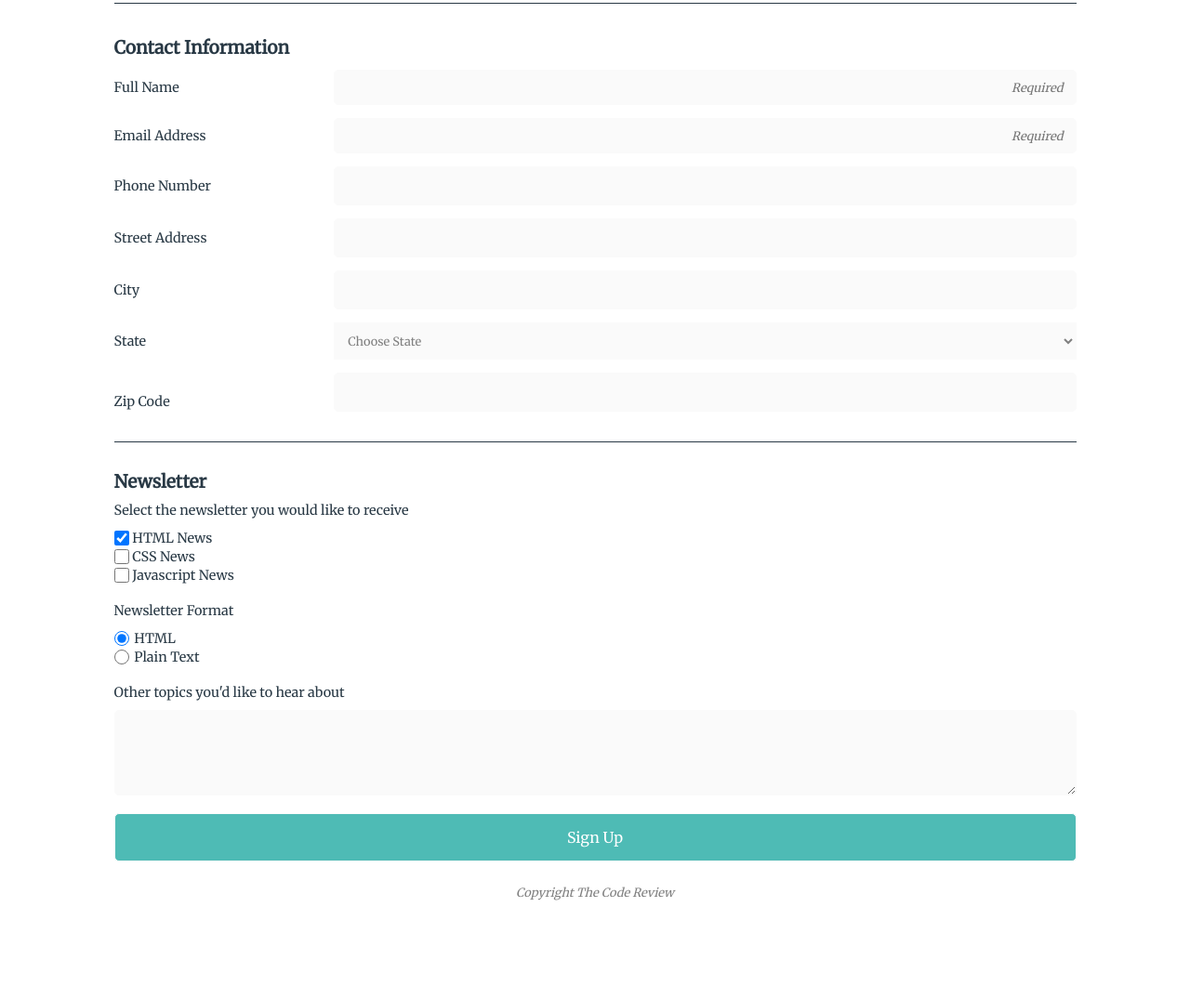
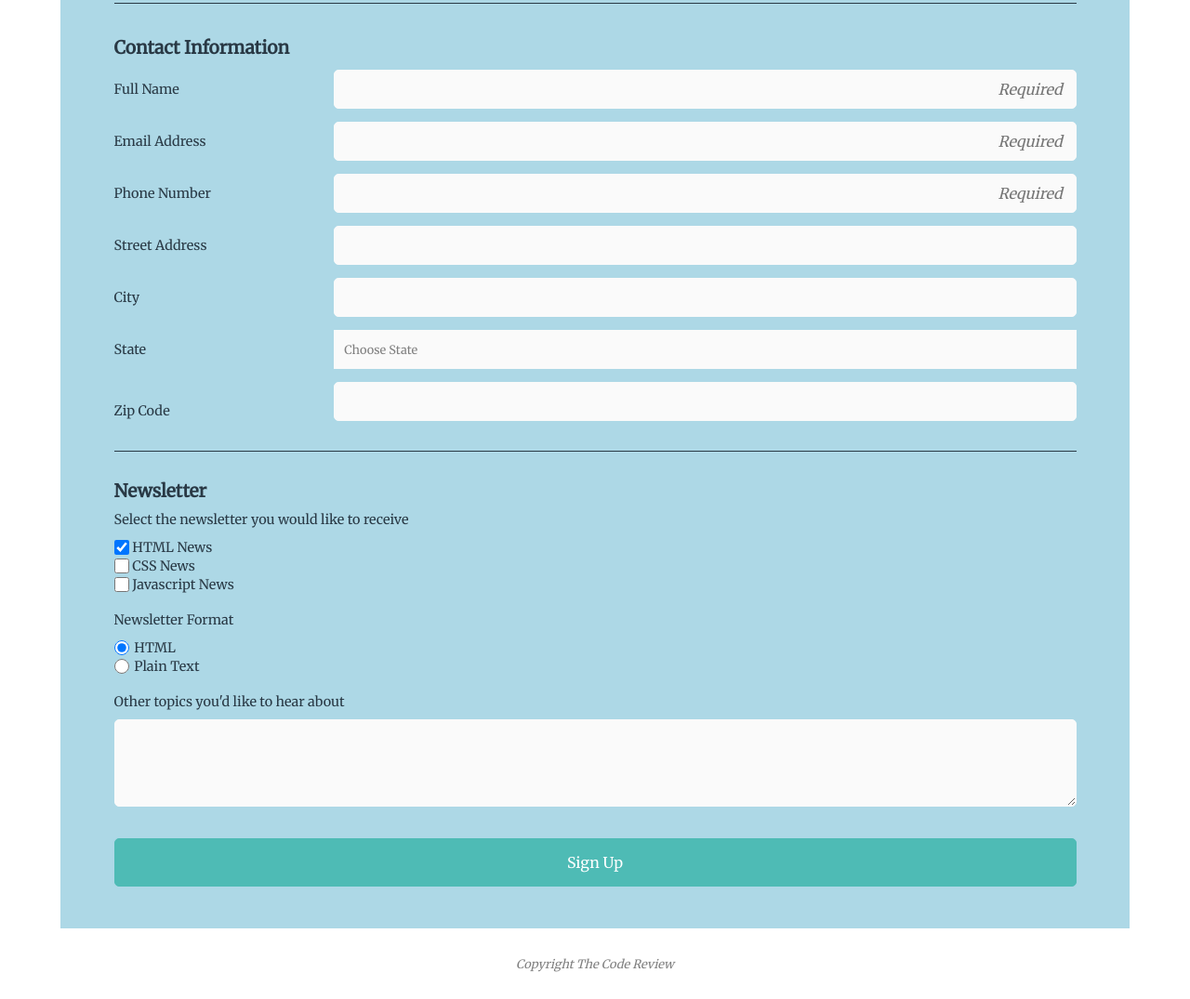
Before and after one commit to JIWU6498/Techdegree-Project3, a plain HTML site: page index.html in a window 1280 px wide. Shown: the part 240-1315 px from the top of the page at 93% size. Before the commit the page ends 1228 px from the top, so only its background shows below. Drawn offline with Linux system fonts and the light colour scheme.

Commit message:
fixing chrome couldnt take padding of select tag

```diff
--- a/css/styles.css
+++ b/css/styles.css
@@ -8,6 +8,11 @@ footer {
    text-align: center;
    margin: auto;
    font-size: 1em;
+}
+
+main {
+   background-color: lightblue;
+   padding-bottom: 30px;
 }
 
 .headBar {
@@ -85,12 +90,12 @@ legend {
 }
 
 textarea,
-input{
+input {
    width: 90%;
    background-color: #fafafa;
    text-align: left;
    margin-bottom: 10px;
-   padding: 5px 10px;
+   padding: 6px 10px;
    border: 1px solid #fafafa;
    border-radius: 5px;
 }
@@ -100,26 +105,37 @@ select {
    background-color: #fafafa;
    text-align: left;
    margin-bottom: 10px;
+   /* Fix Padding Not Working on Chrome */
+   -webkit-appearance: none;
+   -moz-appearance: none;
+   appearance: none;
    padding: 6px 10px;
+   /* Fix */
    border: 1px solid #fafafa;
    font-size: 0.8em;
    color: grey;
    box-sizing: content-box;
+   height: 20px;
 }
 
-textarea{
-   width:100%;
-   box-sizing:border-box;
+textarea {
+   width: 100%;
+   box-sizing: border-box;
 }
 
 input:focus,
 textarea:focus {
-   border: 1px solid #293945;
+   outline: 0;
+   outline: 1px solid #293945;
+   background-color: lightgrey;
+   transition-property: background-color;
+   transition-delay: 0.1s;
 }
+
 
 input[placeholder="Required "] {
    text-align: right;
-   font-size: 0.8em;
+   font-size: 1em;
    color: grey;
    font-style: italic;
 }
@@ -194,11 +210,12 @@ input[type="radio"]+label {
 
 #signUpButton {
    width: 100%;
-   border: 1px solid #fafafa;
+   border: 1px solid #4ebbb5;
    background-color: #4ebbb5;
    text-align: center;
+   margin-top: 15px;
    margin-bottom: 10px;
-   margin:auto;
+   /* margin:auto; */
    padding: 15px 10px;
    color: white;
    border-radius: 5px;
@@ -211,6 +228,7 @@ footer {
    color: grey;
    font-size: 0.8em;
    font-style: italic;
+   padding: 10px 0;
 }
 
 
@@ -225,24 +243,24 @@ footer {
 
    .flexbox {
       display: flex;
-      padding:2px 0;
-      justify-content:space-between;
-      align-items:center;
+      padding: 2px 0;
+      justify-content: space-between;
+      align-items: center;
    }
 
    .inputLabel {
       flex-basis: 25%;
    }
 
-   .inputBox{
-      flex-basis:75%;
-      margin-left:20px;
+   .inputBox {
+      flex-basis: 75%;
+      margin-left: 20px;
       padding: 10px 10px;
       margin-bottom: 10px;
    }
 
-   .textarea{
-      width:100%;
+   .textarea {
+      width: 100%;
    }
 
    label {
--- a/index.html
+++ b/index.html
@@ -51,7 +51,7 @@
                <div class="inputlabel">
                   <label for="phoneNumber">Phone Number</label>
                </div>
-               <input type="tel" name="phoneNumber" id="phoneNumber" class="inputBox">
+               <input type="tel" name="phoneNumber" id="phoneNumber" class="inputBox" placeholder="Required " required>
             </div>
 
             <div class="flexbox">
```
